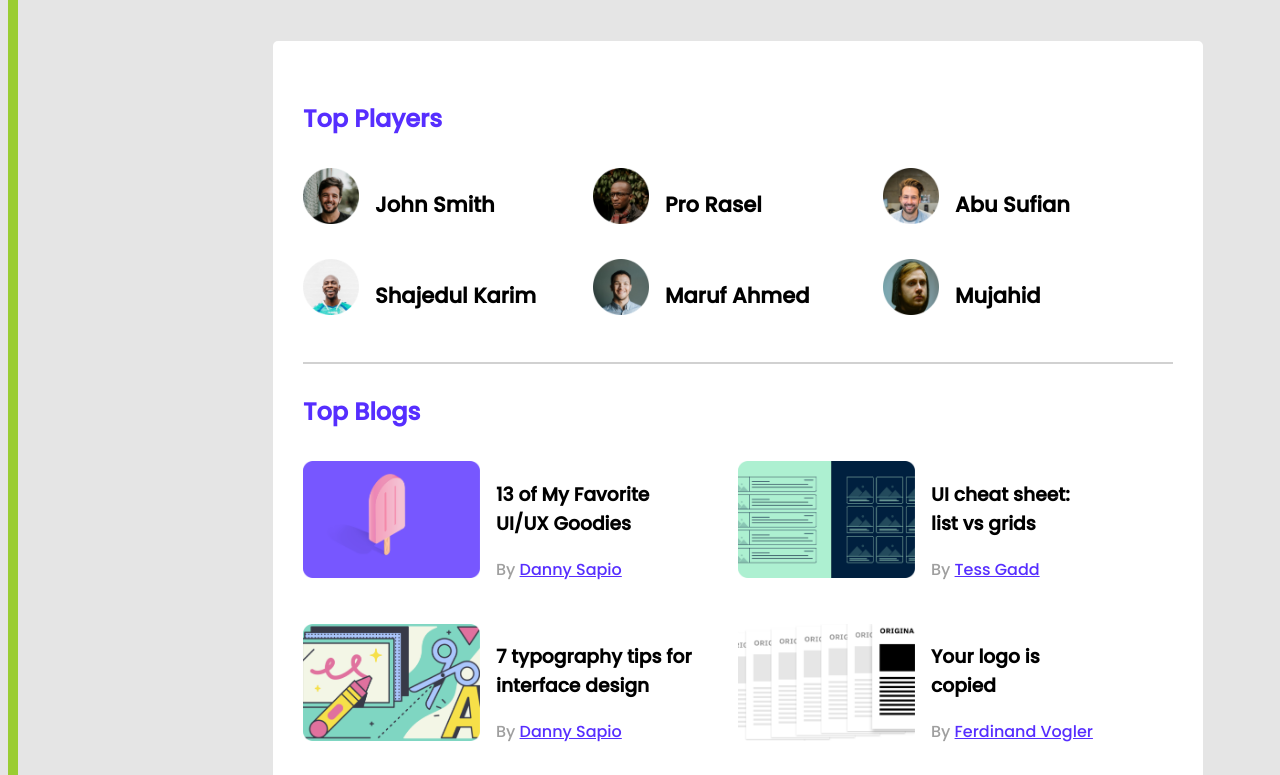
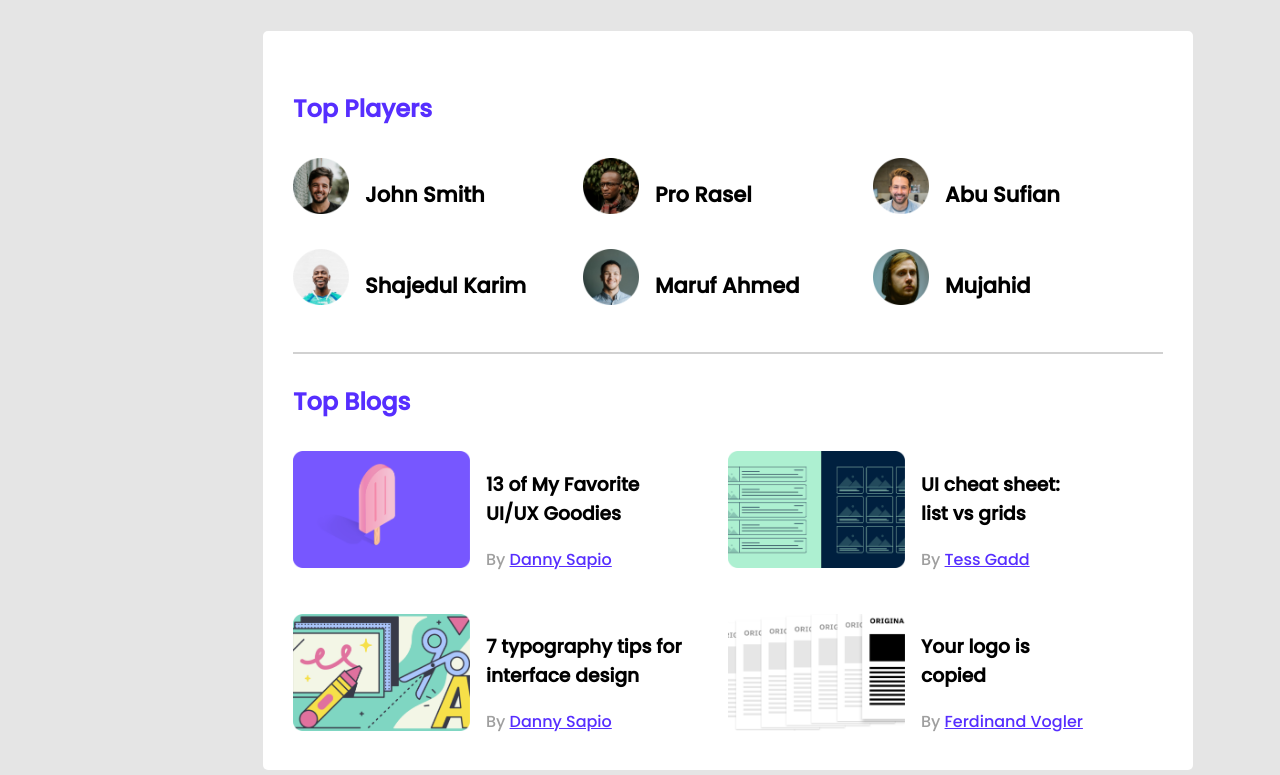
Before and after one commit to nizihad824/leader-board-css3, a plain HTML site: page index.html in a window 1280 px wide. Shown: the part 122-897 px from the top of the page. Drawn offline with Linux system fonts and the light colour scheme.

Commit message:
header-section

```diff
--- a/style/style.css
+++ b/style/style.css
@@ -59,7 +59,7 @@
 body{
     font-family: 'Poppins', sans-serif;
     background-color:#E5E5E5;
-    border: 10px solid yellowgreen;
+
     width: 1440px;
 
 }
```
